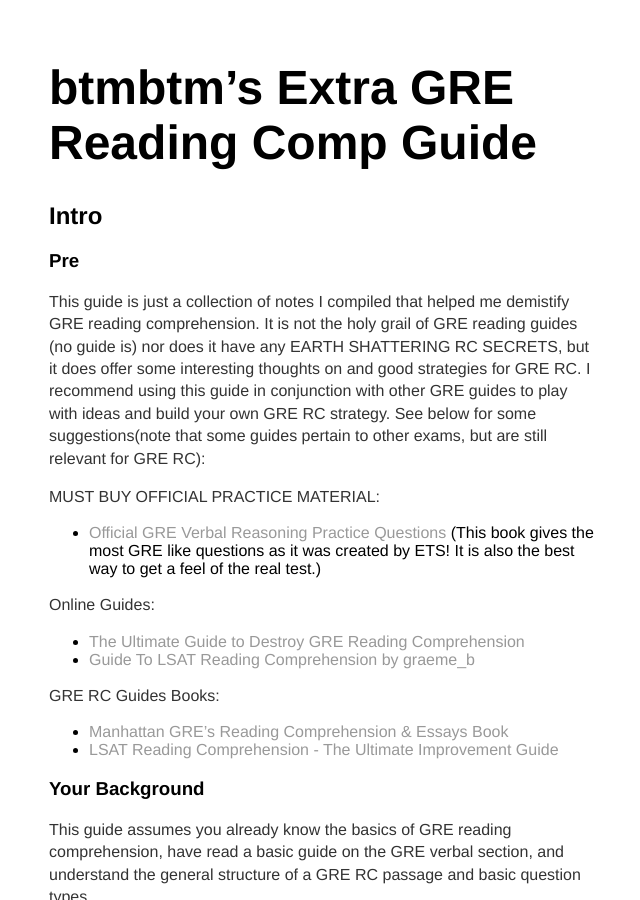
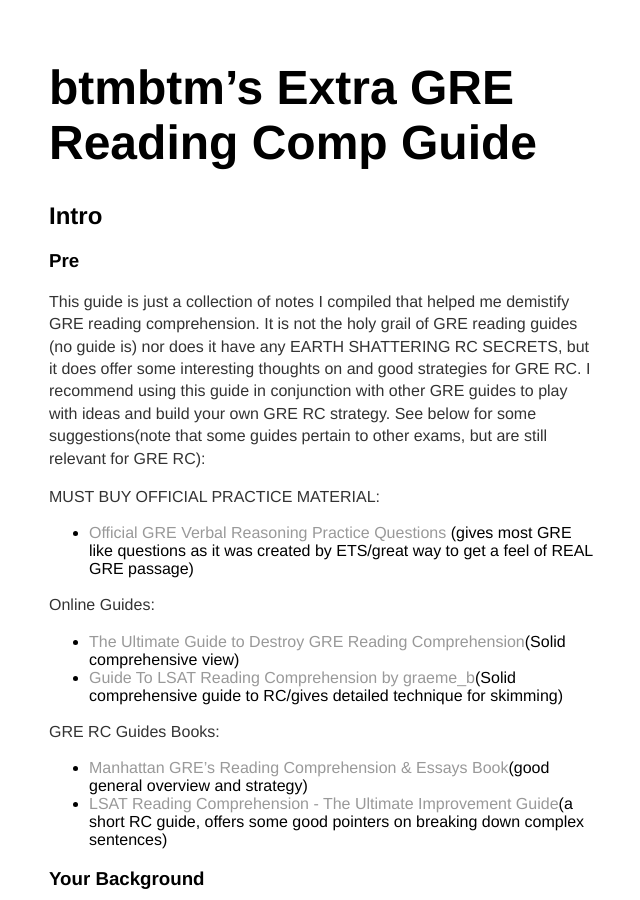
Before and after one commit to btmbtm/btmbtm.github.io, a Jekyll site: the page built from gre/extrarcguide.md, in a window 1280 px wide and 900 px high. Shown: the whole window, without its empty margins (316-956 px from the left). Built offline with Jekyll 4.4.1, drawn with Linux system fonts in a browser that asks for light colours.

Commit message:
Update extrarcguide.md

```diff
--- a/gre/extrarcguide.md
+++ b/gre/extrarcguide.md
@@ -15,17 +15,17 @@ This guide is just a collection of notes I compiled that helped me demistify GRE
 
 MUST BUY OFFICIAL PRACTICE MATERIAL:
 
-- [Official GRE Verbal Reasoning Practice Questions](http://amzn.to/2aoCQjt) (This book gives the most GRE like questions as it was created by ETS! It is also the best way to get a feel of the real test.)
+- [Official GRE Verbal Reasoning Practice Questions](http://amzn.to/2aoCQjt) (gives most GRE like questions as it was created by ETS/great way to get a feel of REAL GRE passage)
 
 Online Guides:
 
-- [The Ultimate Guide to Destroy GRE Reading Comprehension](https://crunchprep.com/gre-reading-comprehension-guide)
-- [Guide To LSAT Reading Comprehension by graeme_b](https://www.reddit.com/r/LSAT/comments/ud0rw/guide_to_lsat_reading_comprehension/)
+- [The Ultimate Guide to Destroy GRE Reading Comprehension](https://crunchprep.com/gre-reading-comprehension-guide)(Solid comprehensive view)
+- [Guide To LSAT Reading Comprehension by graeme_b](https://www.reddit.com/r/LSAT/comments/ud0rw/guide_to_lsat_reading_comprehension/)(Solid comprehensive guide to RC/gives detailed technique for skimming)
 
 GRE RC Guides Books:
 
-- [Manhattan GRE's Reading Comprehension & Essays Book](http://amzn.to/2asoLz3)
-- [LSAT Reading Comprehension - The Ultimate Improvement Guide](http://amzn.to/2aFIzCg)
+- [Manhattan GRE's Reading Comprehension & Essays Book](http://amzn.to/2asoLz3)(good general overview and strategy)
+- [LSAT Reading Comprehension - The Ultimate Improvement Guide](http://amzn.to/2aFIzCg)(a short RC guide, offers some good pointers on breaking down complex sentences)
 
 ### Your Background
 
```
